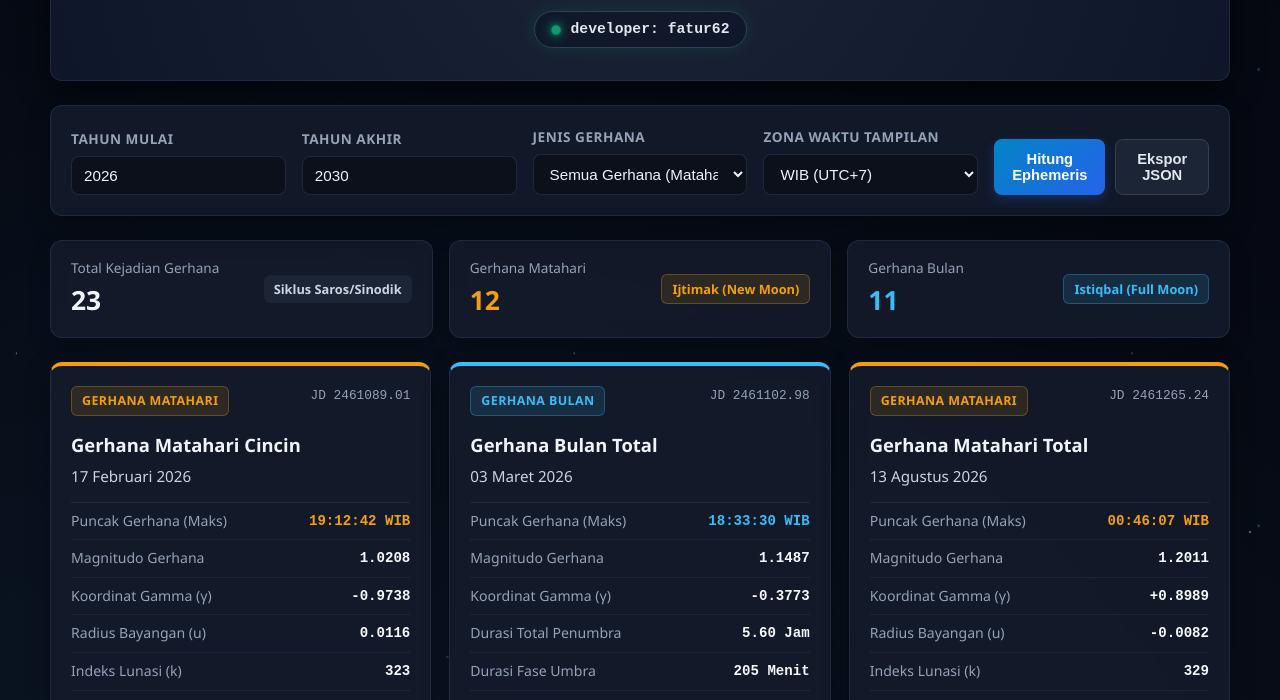
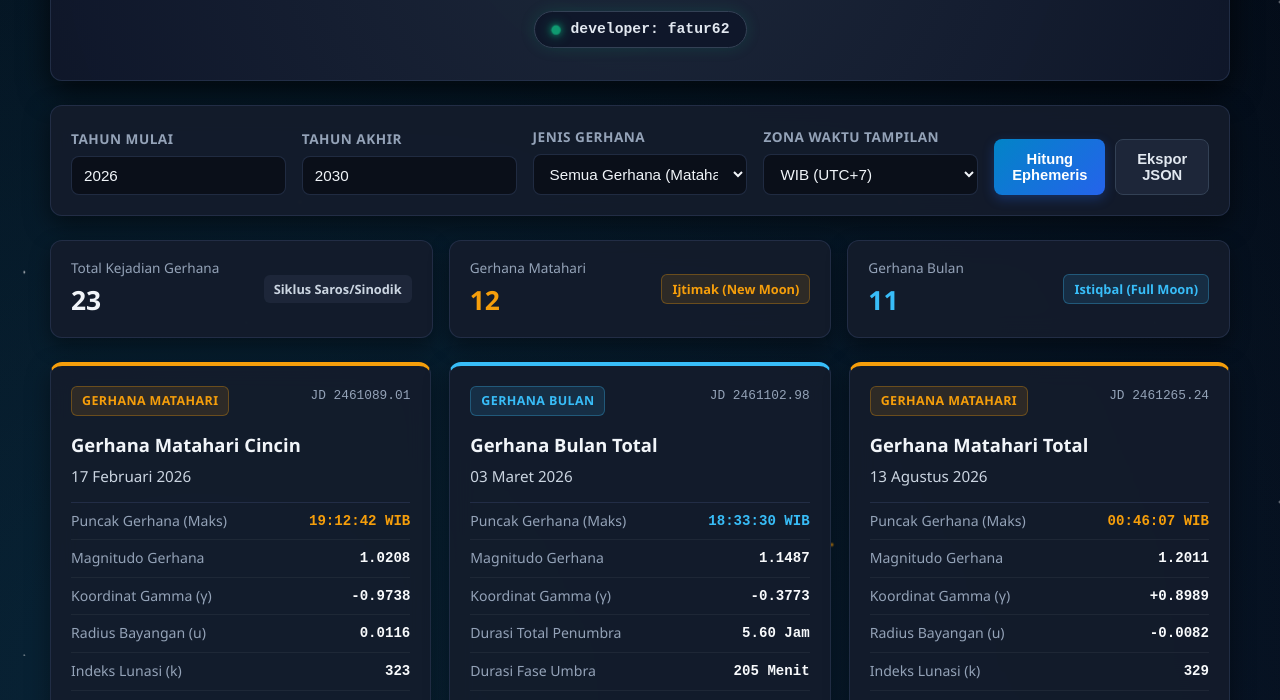
Before and after one commit to FaturMasrurJufri/Falaq-Eclipse-Pro, a plain HTML site: page index.html in a window 1280 px wide. Shown: the part 148-848 px from the top of the page. Drawn offline with Linux system fonts and the light colour scheme.

Commit message:
Update index.html

```diff
--- a/index.html
+++ b/index.html
@@ -7,8 +7,8 @@
   <style>
     :root {
       --bg-primary: rgba(11, 15, 25, 0.90);
-      --bg-card: rgba(21, 28, 44, 0.85);
-      --bg-card-hover: rgba(30, 41, 64, 0.90);
+      --bg-card: rgba(21, 28, 44, 0.90);
+      --bg-card-hover: rgba(30, 41, 64, 0.95);
       --text-main: #f1f5f9;
       --text-muted: #94a3b8;
       --accent-solar: #f59e0b;
@@ -16,7 +16,7 @@
       --accent-lunar: #38bdf8;
       --accent-lunar-bg: rgba(56, 189, 248, 0.12);
       --accent-green: #10b981;
-      --border-color: rgba(38, 51, 77, 0.7);
+      --border-color: rgba(38, 51, 77, 0.8);
       --radius: 12px;
     }
 
@@ -26,14 +26,14 @@
       padding: 0;
     }
 
-    /* Background Ruang Angkasa Malam yang Cerah (Deep Space & Stars) */
+    /* Background Ruang Angkasa Malam Cerah yang Lebih Hidup & Nyata */
     body {
       font-family: 'Segoe UI', system-ui, -apple-system, sans-serif;
-      background-color: #050811;
+      background-color: #030712;
       background-image:
-        radial-gradient(circle at 20% 30%, rgba(56, 189, 248, 0.08) 0%, transparent 40%),
-        radial-gradient(circle at 80% 70%, rgba(147, 51, 234, 0.06) 0%, transparent 40%),
-        radial-gradient(circle at 50% 50%, rgba(15, 23, 42, 0.5) 0%, #050811 100%);
+        radial-gradient(circle at 15% 20%, rgba(14, 116, 144, 0.25) 0%, transparent 45%),
+        radial-gradient(circle at 85% 80%, rgba(79, 70, 229, 0.2) 0%, transparent 50%),
+        radial-gradient(circle at 50% 50%, rgba(30, 27, 75, 0.3) 0%, #030712 100%);
       color: var(--text-main);
       line-height: 1.6;
       padding: 24px 16px;
@@ -42,7 +42,7 @@
       overflow-x: hidden;
     }
 
-    /* Lapisan Bintang Berkelap-kelip (Twinkling Starfield) */
+    /* Lapisan Bintang Berkelap-kelip Lebih Padat & Jelas */
     body::before, body::after {
       content: '';
       position: fixed;
@@ -51,44 +51,44 @@
       z-index: -1;
     }
 
-    /* Lapisan Bintang Kecil */
     body::before {
       background-image:
-        radial-gradient(1px 1px at 25px 50px, #ffffff, rgba(0,0,0,0)),
-        radial-gradient(1.5px 1.5px at 150px 220px, #38bdf8, rgba(0,0,0,0)),
-        radial-gradient(1px 1px at 300px 100px, #ffffff, rgba(0,0,0,0)),
-        radial-gradient(2px 2px at 450px 350px, #f59e0b, rgba(0,0,0,0)),
-        radial-gradient(1px 1px at 600px 150px, #ffffff, rgba(0,0,0,0)),
-        radial-gradient(1.5px 1.5px at 750px 280px, #38bdf8, rgba(0,0,0,0)),
-        radial-gradient(1px 1px at 900px 80px, #ffffff, rgba(0,0,0,0)),
-        radial-gradient(2px 2px at 1050px 400px, #ffffff, rgba(0,0,0,0));
+        radial-gradient(1.5px 1.5px at 30px 40px, #ffffff, rgba(0,0,0,0)),
+        radial-gradient(2px 2px at 120px 180px, #38bdf8, rgba(0,0,0,0)),
+        radial-gradient(1px 1px at 250px 90px, #ffffff, rgba(0,0,0,0)),
+        radial-gradient(2.5px 2.5px at 380px 310px, #f59e0b, rgba(0,0,0,0)),
+        radial-gradient(1.5px 1.5px at 520px 140px, #ffffff, rgba(0,0,0,0)),
+        radial-gradient(2px 2px at 680px 250px, #38bdf8, rgba(0,0,0,0)),
+        radial-gradient(1px 1px at 830px 70px, #ffffff, rgba(0,0,0,0)),
+        radial-gradient(2px 2px at 980px 360px, #ffffff, rgba(0,0,0,0)),
+        radial-gradient(1.5px 1.5px at 1100px 200px, #e2e8f0, rgba(0,0,0,0));
       background-repeat: repeat;
-      background-size: 550px 450px;
-      opacity: 0.65;
-      animation: twinkleSlow 8s ease-in-out infinite alternate;
+      background-size: 450px 380px;
+      opacity: 0.9;
+      animation: twinkleSlow 6s ease-in-out infinite alternate;
     }
 
-    /* Lapisan Bintang Besar / Galaksi */
     body::after {
       background-image:
-        radial-gradient(2px 2px at 100px 200px, #ffffff, rgba(0,0,0,0)),
-        radial-gradient(2.5px 2.5px at 350px 400px, #f59e0b, rgba(0,0,0,0)),
-        radial-gradient(1.5px 1.5px at 550px 80px, #ffffff, rgba(0,0,0,0)),
-        radial-gradient(2px 2px at 800px 300px, #38bdf8, rgba(0,0,0,0));
+        radial-gradient(2px 2px at 80px 150px, #ffffff, rgba(0,0,0,0)),
+        radial-gradient(3px 3px at 300px 350px, #f59e0b, rgba(0,0,0,0)),
+        radial-gradient(1.5px 1.5px at 480px 60px, #ffffff, rgba(0,0,0,0)),
+        radial-gradient(2px 2px at 750px 280px, #38bdf8, rgba(0,0,0,0)),
+        radial-gradient(2.5px 2.5px at 1020px 120px, #ffffff, rgba(0,0,0,0));
       background-repeat: repeat;
-      background-size: 700px 600px;
-      opacity: 0.4;
-      animation: twinkleFast 4s ease-in-out infinite alternate;
+      background-size: 600px 500px;
+      opacity: 0.8;
+      animation: twinkleFast 3s ease-in-out infinite alternate;
     }
 
     @keyframes twinkleSlow {
-      0% { opacity: 0.45; transform: scale(1); }
-      100% { opacity: 0.85; transform: scale(1.02); }
+      0% { opacity: 0.5; transform: scale(1); }
+      100% { opacity: 1; transform: scale(1.01); }
     }
 
     @keyframes twinkleFast {
-      0% { opacity: 0.3; }
-      100% { opacity: 0.7; }
+      0% { opacity: 0.4; }
+      100% { opacity: 0.95; }
     }
 
     .app-container {
@@ -102,12 +102,12 @@
     .app-header {
       text-align: center;
       padding: 32px 20px;
-      background: radial-gradient(circle at top, rgba(30, 41, 59, 0.9) 0%, rgba(15, 23, 42, 0.95) 100%);
+      background: radial-gradient(circle at top, rgba(30, 41, 59, 0.95) 0%, rgba(15, 23, 42, 0.98) 100%);
       border: 1px solid var(--border-color);
       border-radius: var(--radius);
       margin-bottom: 24px;
-      box-shadow: 0 10px 30px rgba(0, 0, 0, 0.6), inset 0 1px 0 rgba(255, 255, 255, 0.1);
-      backdrop-filter: blur(10px);
+      box-shadow: 0 10px 30px rgba(0, 0, 0, 0.7), inset 0 1px 0 rgba(255, 255, 255, 0.15);
+      backdrop-filter: blur(12px);
     }
 
     .app-title {
@@ -130,7 +130,7 @@
       display: inline-flex;
       align-items: center;
       gap: 10px;
-      background: rgba(15, 23, 42, 0.85);
+      background: rgba(15, 23, 42, 0.9);
       border: 1px solid #334155;
       padding: 6px 16px;
       border-radius: 999px;
@@ -175,8 +175,8 @@
       grid-template-columns: repeat(auto-fit, minmax(180px, 1fr));
       gap: 16px;
       align-items: end;
-      box-shadow: 0 8px 24px rgba(0, 0, 0, 0.4);
-      backdrop-filter: blur(10px);
+      box-shadow: 0 8px 24px rgba(0, 0, 0, 0.5);
+      backdrop-filter: blur(12px);
     }
 
     .form-group {
@@ -194,7 +194,7 @@
     }
 
     .form-control {
-      background-color: rgba(11, 15, 25, 0.8);
+      background-color: rgba(11, 15, 25, 0.9);
       border: 1px solid var(--border-color);
       color: var(--text-main);
       padding: 10px 12px;
@@ -206,7 +206,7 @@
 
     .form-control:focus {
       border-color: var(--accent-lunar);
-      box-shadow: 0 0 10px rgba(56, 189, 248, 0.25);
+      box-shadow: 0 0 10px rgba(56, 189, 248, 0.3);
     }
 
     .btn-group {
@@ -238,7 +238,7 @@
     }
 
     .btn-secondary {
-      background-color: rgba(30, 41, 59, 0.8);
+      background-color: rgba(30, 41, 59, 0.9);
       color: #e2e8f0;
       border: 1px solid #334155;
     }
@@ -263,8 +263,8 @@
       display: flex;
       justify-content: space-between;
       align-items: center;
-      box-shadow: 0 8px 20px rgba(0, 0, 0, 0.3);
-      backdrop-filter: blur(10px);
+      box-shadow: 0 8px 20px rgba(0, 0, 0, 0.4);
+      backdrop-filter: blur(12px);
     }
 
     .stat-info span {
@@ -303,14 +303,14 @@
       justify-content: space-between;
       position: relative;
       overflow: hidden;
-      box-shadow: 0 8px 24px rgba(0, 0, 0, 0.35);
-      backdrop-filter: blur(10px);
+      box-shadow: 0 8px 24px rgba(0, 0, 0, 0.4);
+      backdrop-filter: blur(12px);
     }
 
     .eclipse-card:hover {
       transform: translateY(-4px);
       background-color: var(--bg-card-hover);
-      box-shadow: 0 12px 30px rgba(0, 0, 0, 0.5);
+      box-shadow: 0 12px 30px rgba(0, 0, 0, 0.55);
     }
 
     .eclipse-card.solar {
@@ -392,14 +392,14 @@
       padding: 8px 12px;
       border-radius: 6px;
       font-size: 0.82rem;
-      background-color: rgba(15, 23, 42, 0.75);
+      background-color: rgba(15, 23, 42, 0.85);
       border-left: 3px solid #64748b;
       color: #cbd5e1;
     }
 
     .visibility-note.indo-visible {
       border-left-color: var(--accent-green);
-      background-color: rgba(16, 185, 129, 0.12);
+      background-color: rgba(16, 185, 129, 0.15);
       color: #d1fae5;
     }
 
@@ -411,7 +411,7 @@
       border-radius: var(--radius);
       text-align: center;
       grid-column: 1 / -1;
-      backdrop-filter: blur(10px);
+      backdrop-filter: blur(12px);
     }
 
     @media (max-width: 640px) {
@@ -481,7 +481,7 @@
           <span>Total Kejadian Gerhana</span>
           <strong id="statTotal">0</strong>
         </div>
-        <span class="stat-tag" style="background:rgba(30,41,59,0.8); color:#cbd5e1;">Siklus Saros/Sinodik</span>
+        <span class="stat-tag" style="background:rgba(30,41,59,0.9); color:#cbd5e1;">Siklus Saros/Sinodik</span>
       </div>
       <div class="stat-card">
         <div class="stat-info">
```
